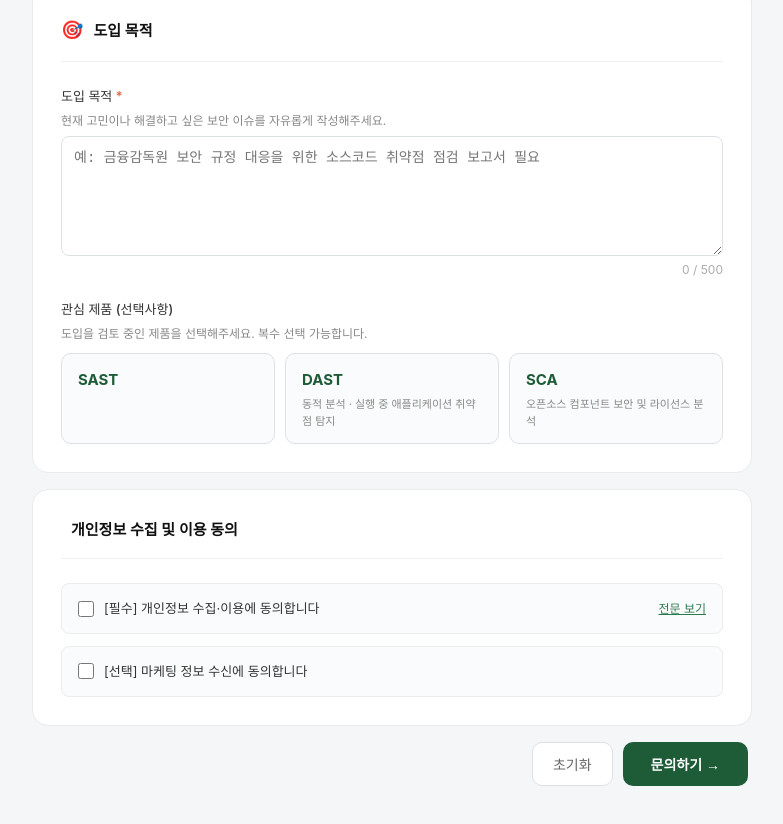
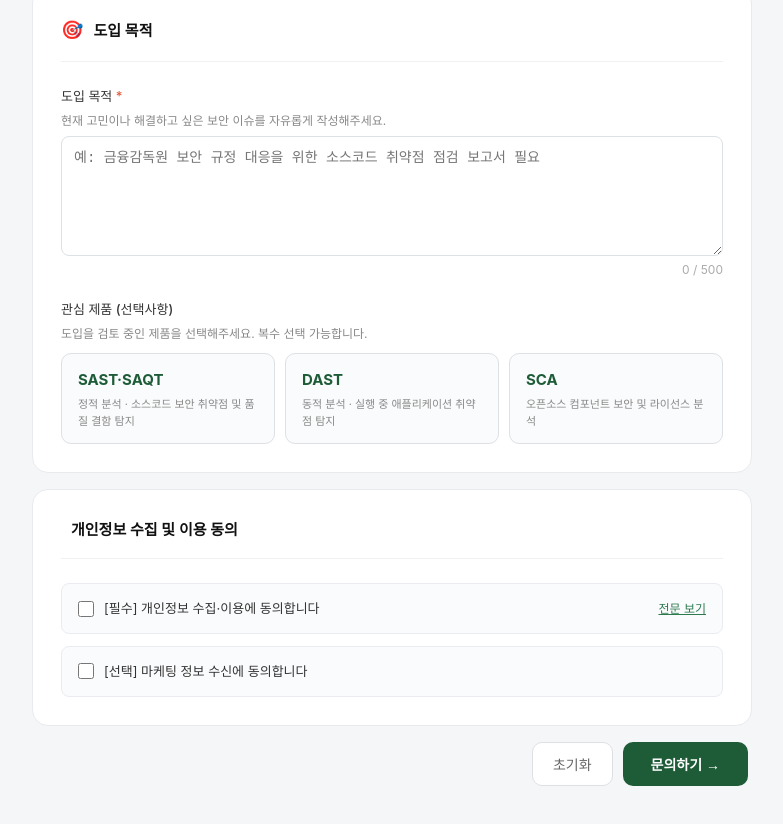
Before and after one commit to rjs4013/inquiry-form, a React (Vite) app: page / in a window 1280 px wide. Shown: the part 1085-1909 px from the top of the page, without its empty margins (248-1031 px from the left). Built offline with nearby package versions, Linux system fonts and the light colour scheme.

Commit message:
saqt추가

```diff
--- a/src/App.jsx
+++ b/src/App.jsx
@@ -9,7 +9,7 @@ const SELECT_OPTIONS = {
   ciTools: ['Jenkins', 'GitLab CI', 'GitHub Actions', 'CircleCI', 'TeamCity', 'Azure Pipelines', '기타(직접 입력)', '없음'],
   priorExperience: ['없음', 'Checkmarx', 'Veracode', 'SonarQube', 'Snyk', 'Fortify', '기타(직접 입력)'],
   timeline: ['즉시', '1~3개월 내', '3~6개월 내', '6개월 이후', '미정'],
-  products: ['SAST', 'DAST', 'SCA'],
+  products: ['SAST·SAQT', 'DAST', 'SCA'],
 }
 
 const initialForm = {
```
